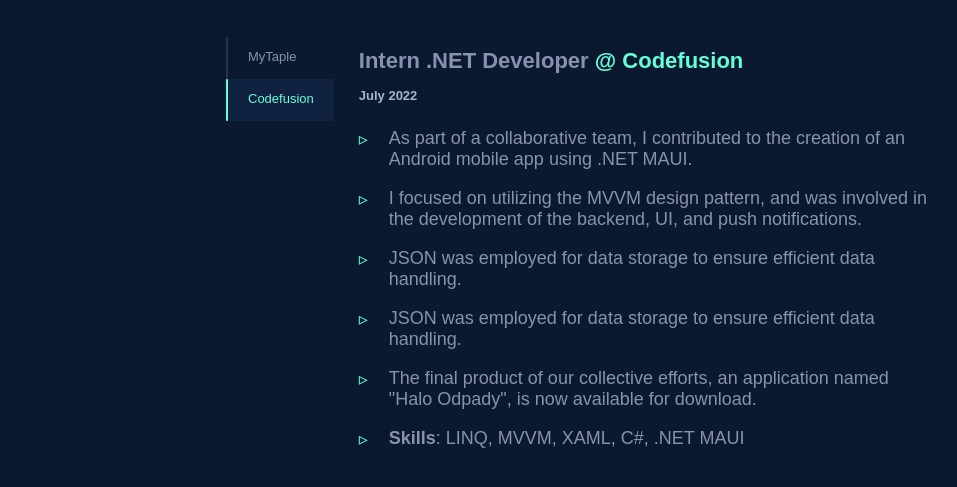
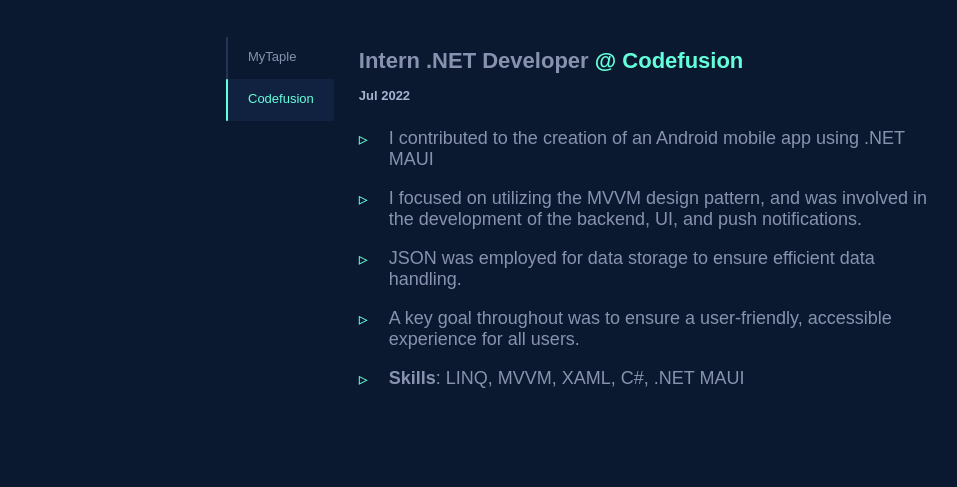
Before and after one commit to petitoff/portfolio, a Gatsby site: page / in a window 1280 px wide. Both pictures are taken after a click on the tab "Codefusion". Shown: the part 1439-1926 px from the top of the page, 64-1021 px from the left. Built offline with nearby package versions, Linux system fonts and the light colour scheme; Gatsby itself is replaced by a stand-in of ours; a web font is replaced by a local one.

Commit message:
factual error

```diff
--- a/content/jobs/codefusion/index.md
+++ b/content/jobs/codefusion/index.md
@@ -3,20 +3,18 @@
 title: "Intern .NET Developer"
 company: "Codefusion"
 location: "Cupertino, CA"
-range: "July 2022"
+range: "Jul 2022"
 url: "https://www.apple.com/music/"
 github: ""
 ---
 
-- As part of a collaborative team, I contributed to the creation of an Android mobile app using .NET MAUI.
+- I contributed to the creation of an Android mobile app using .NET MAUI
 
 - I focused on utilizing the MVVM design pattern, and was involved in the development of the backend, UI, and push notifications.
 
 - JSON was employed for data storage to ensure efficient data handling.
 
-- JSON was employed for data storage to ensure efficient data handling.
-
-- The final product of our collective efforts, an application named "Halo Odpady", is now available for download.
+- A key goal throughout was to ensure a user-friendly, accessible experience for all users.
 
 - **Skills**: LINQ, MVVM, XAML, C#, .NET MAUI
 
--- a/content/jobs/mytaple/index.md
+++ b/content/jobs/mytaple/index.md
@@ -3,7 +3,7 @@
 title: "Mobile Developer"
 company: "MyTaple"
 location: "Cupertino, CA"
-range: "October 2022 - February 2023"
+range: "Aug 2022 - Feb 2023"
 url: "https://www.apple.com/music/"
 github: ""
 ---
```
